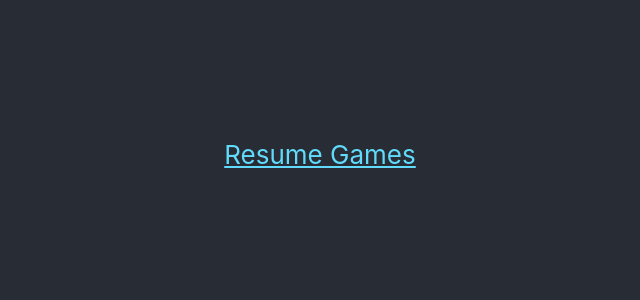
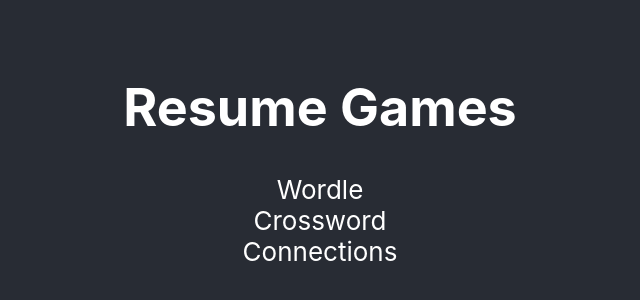
Before and after one commit to vanessawharton/resume-games, a React (Create React App) app: page / in a window 1280 px wide. Shown: the part 246-546 px from the top of the page, without its empty margins (320-960 px from the left). Built offline with nearby package versions, Linux system fonts and the light colour scheme.

Commit message:
Created home page header with 3 game choices

```diff
--- a/src/App.js
+++ b/src/App.js
@@ -1,18 +1,19 @@
-import logo from './logo.svg';
 import './App.css';
 
 function App() {
   return (
     <div className="App">
       <header className="App-header">
-        <a
-          className="App-link"
-          href="https://reactjs.org"
-          target="_blank"
-          rel="noopener noreferrer"
-        >
-          Resume Games
-        </a>
+        <h1>Resume Games</h1>
+        <div>
+          Wordle
+        </div>
+        <div>
+          Crossword
+        </div>
+        <div>
+          Connections
+        </div>
       </header>
     </div>
   );
```
